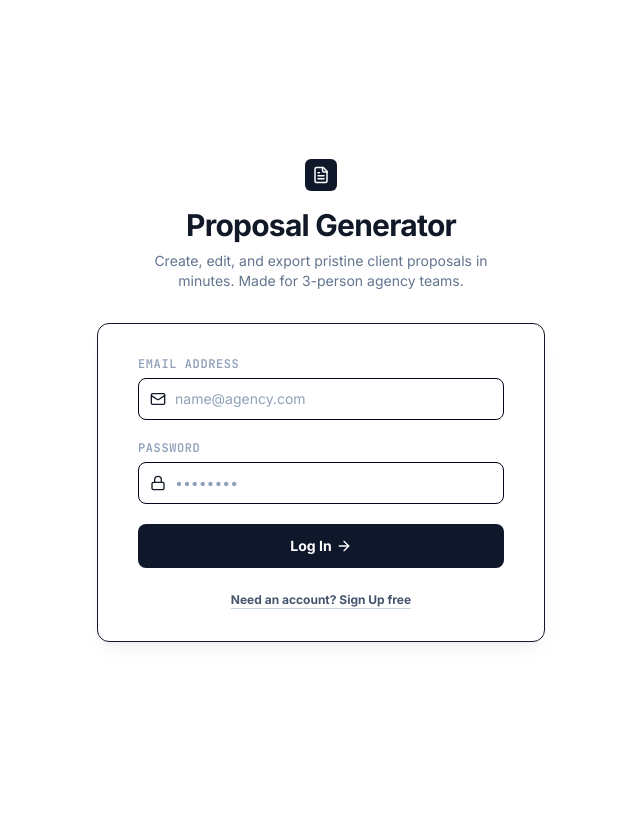
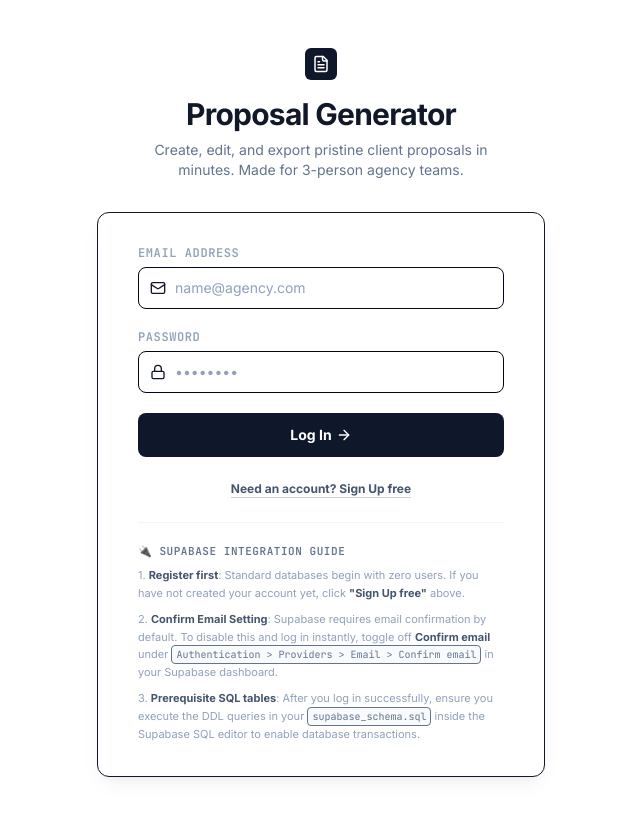
Before and after one commit to ravindrasrinivasa/proposal-writer, a React (Vite) app: page / in a window 1280 px wide. Shown: the top 818 px of the page, without its empty margins (319-959 px from the left). Built offline with nearby package versions, Linux system fonts and the light colour scheme; no server answers.

Commit message:
feat(auth): add auth state listener and setup guide
Implement real-time auth state synchronization with Supabase and provide an onboarding guide in the AuthScreen to assist users with initial configuration.

```diff
--- a/src/App.tsx
+++ b/src/App.tsx
@@ -98,9 +98,23 @@ export default function App() {
 
   // Authenticate & Load User on Boot
   useEffect(() => {
+    let unsubscribe: (() => void) | undefined;
+
     async function checkUserOnStartup() {
       if (isSupabaseConfigured && supabase) {
         try {
+          const { data: { subscription } } = supabase.auth.onAuthStateChange((event, session) => {
+            if (session?.user) {
+              setUser({
+                id: session.user.id,
+                email: session.user.email || "",
+              });
+            } else {
+              setUser(null);
+            }
+          });
+          unsubscribe = subscription?.unsubscribe;
+
           const { data } = await supabase.auth.getUser();
           if (data?.user) {
             setUser({
@@ -125,6 +139,10 @@ export default function App() {
       setIsInitialized(true);
     }
     checkUserOnStartup();
+
+    return () => {
+      if (unsubscribe) unsubscribe();
+    };
   }, []);
 
   // Fetch proposals once authenticated
--- a/src/components/AuthScreen.tsx
+++ b/src/components/AuthScreen.tsx
@@ -219,6 +219,21 @@ export default function AuthScreen({ onAuthSuccess }: AuthScreenProps) {
               {isSignUp ? "Already have an account? Sign In" : "Need an account? Sign Up free"}
             </button>
           </div>
+
+          {isSupabaseConfigured && (
+            <div className="mt-6 border-t border-slate-100 pt-5 text-[11px] text-slate-400 space-y-2 leading-relaxed font-sans">
+              <span className="font-bold text-slate-500 uppercase tracking-wider block mb-1.5 font-mono">🔌 Supabase Integration Guide</span>
+              <p>
+                1. <strong className="text-slate-600">Register first</strong>: Standard databases begin with zero users. If you have not created your account yet, click <strong className="text-slate-600">"Sign Up free"</strong> above.
+              </p>
+              <p>
+                2. <strong className="text-slate-600">Confirm Email Setting</strong>: Supabase requires email confirmation by default. To disable this and log in instantly, toggle off <strong className="text-slate-600">Confirm email</strong> under <code className="bg-slate-50 px-1 py-0.5 rounded border border-slate-150 font-mono text-[10px] text-slate-500">Authentication &gt; Providers &gt; Email &gt; Confirm email</code> in your Supabase dashboard.
+              </p>
+              <p>
+                3. <strong className="text-slate-600">Prerequisite SQL tables</strong>: After you log in successfully, ensure you execute the DDL queries in your <code className="bg-slate-50 px-1 py-0.5 rounded border border-slate-150 font-mono text-[10px] text-slate-500">supabase_schema.sql</code> inside the Supabase SQL editor to enable database transactions.
+              </p>
+            </div>
+          )}
         </div>
       </div>
     </div>
```
